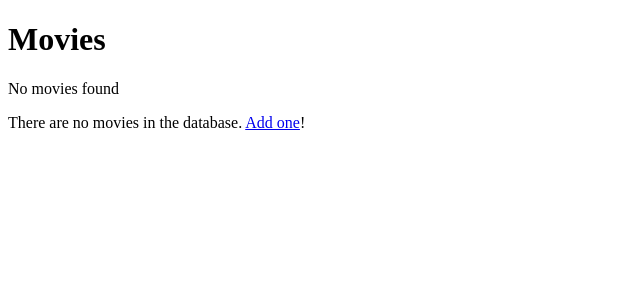
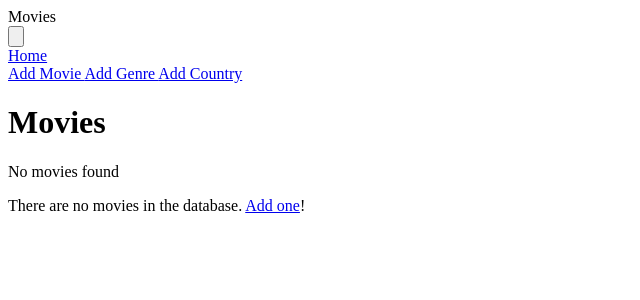
Before and after one commit to miryambathilde/symfony-movies, a Symfony app: template templates/movies/index.html.twig in a window 1280 px wide. Shown: the top 300 px of the page, without its empty margins (0-640 px from the left). Run offline with Twig, Linux system fonts and the light colour scheme; the template is opened without the code that fills it, so the values that code supplies are empty; some libraries are stand-ins or nearby versions.

Commit message:
partial for navbar added to template

```diff
--- a/templates/base.html.twig
+++ b/templates/base.html.twig
@@ -13,6 +13,9 @@
         {% endblock %}
     </head>
     <body>
+        {% block navbar %}
+        {% include 'partials/navbar.html.twig' %}
+        {% endblock %}
         {% block body %}{% endblock %}
     </body>
 </html>
--- a/templates/partials/navbar.html.twig
+++ b/templates/partials/navbar.html.twig
@@ -1,38 +1,35 @@
 <nav class="flex items-center justify-between flex-wrap bg-gray-800 p-6">
     <div class="flex items-center flex-shrink-0 text-white mr-6">
-        <span class="font-semibold text-xl tracking-tight">Movie Database</span>
+        <span class="font-semibold text-xl tracking-tight">Movies</span>
     </div>
     <div class="block lg:hidden">
-        <button class="flex items-center px-3 py-2 border rounded text-gray-200 border-gray-400 hover:text-white hover:border-white">
-            <svg class="fill-current h-3 w-3" viewBox="0 0 20 20" xmlns="http://www.w3.org/2000/svg"><title>Menu</title><path d="M0 3h20v2H0V3zm0 6h20v2H0V9zm0 6h20v2H0v-2z"/></svg>
+        <button
+            class="flex items-center px-3 py-2 border rounded text-gray-200 border-gray-400 hover:text-white hover:border-white">
+            <svg class="fill-current h-3 w-3" viewBox="0 0 20 20"
+                xmlns="http://www.w3.org/2000/svg">
+                <title>Menu</title>
+                <path d="M0 3h20v2H0V3zm0 6h20v2H0V9zm0 6h20v2H0v-2z" />
+            </svg>
         </button>
     </div>
     <div class="w-full block flex-grow lg:flex lg:items-center lg:w-auto">
         <div class="text-sm lg:flex-grow">
-            <a
-                href="{{ path('app_movies') }}"
-                class="block mt-4 lg:inline-block lg:mt-0 text-gray-200 hover:text-white mr-4"
-            >
-                Movies
+            <a href="{{ path('app_movies') }}"
+                class="block mt-4 lg:inline-block lg:mt-0 text-gray-200 hover:text-white mr-4">
+                <span class="font-semibold text-xl tracking-tight">Home</span>
             </a>
         </div>
         <div>
-            <a
-                href="{{ path('app_movie_create') }}"
-                class="inline-block text-sm px-4 py-2 leading-none border rounded text-white border-white hover:border-transparent hover:text-gray-800 hover:bg-white mt-4 lg:mt-0"
-            >
+            <a href="#"
+                class="inline-block text-sm px-4 py-2 leading-none border rounded text-white border-white hover:border-transparent hover:text-gray-800 hover:bg-white mt-4 lg:mt-0">
                 Add Movie
             </a>
-            <a
-                href="#"
-                class="inline-block text-sm px-4 py-2 leading-none border rounded text-white border-white hover:border-transparent hover:text-gray-800 hover:bg-white mt-4 lg:mt-0"
-            >
+            <a href="#"
+                class="inline-block text-sm px-4 py-2 leading-none border rounded text-white border-white hover:border-transparent hover:text-gray-800 hover:bg-white mt-4 lg:mt-0">
                 Add Genre
             </a>
-            <a
-                href="#"
-                class="inline-block text-sm px-4 py-2 leading-none border rounded text-white border-white hover:border-transparent hover:text-gray-800 hover:bg-white mt-4 lg:mt-0"
-            >
+            <a href="#"
+                class="inline-block text-sm px-4 py-2 leading-none border rounded text-white border-white hover:border-transparent hover:text-gray-800 hover:bg-white mt-4 lg:mt-0">
                 Add Country
             </a>
         </div>
```
